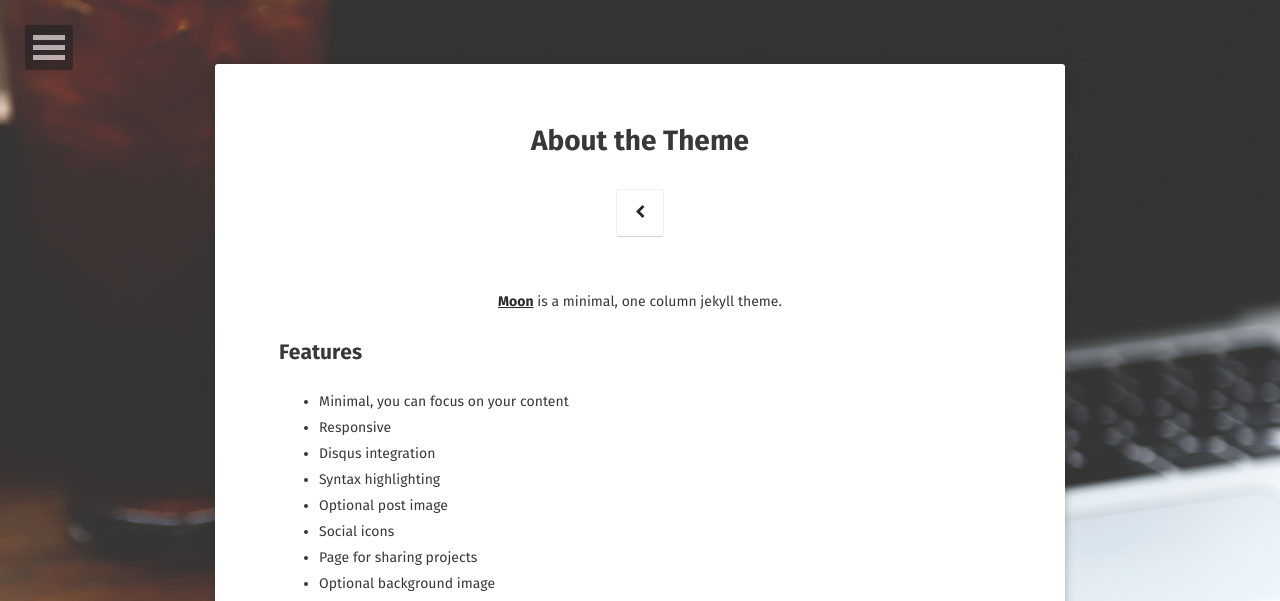
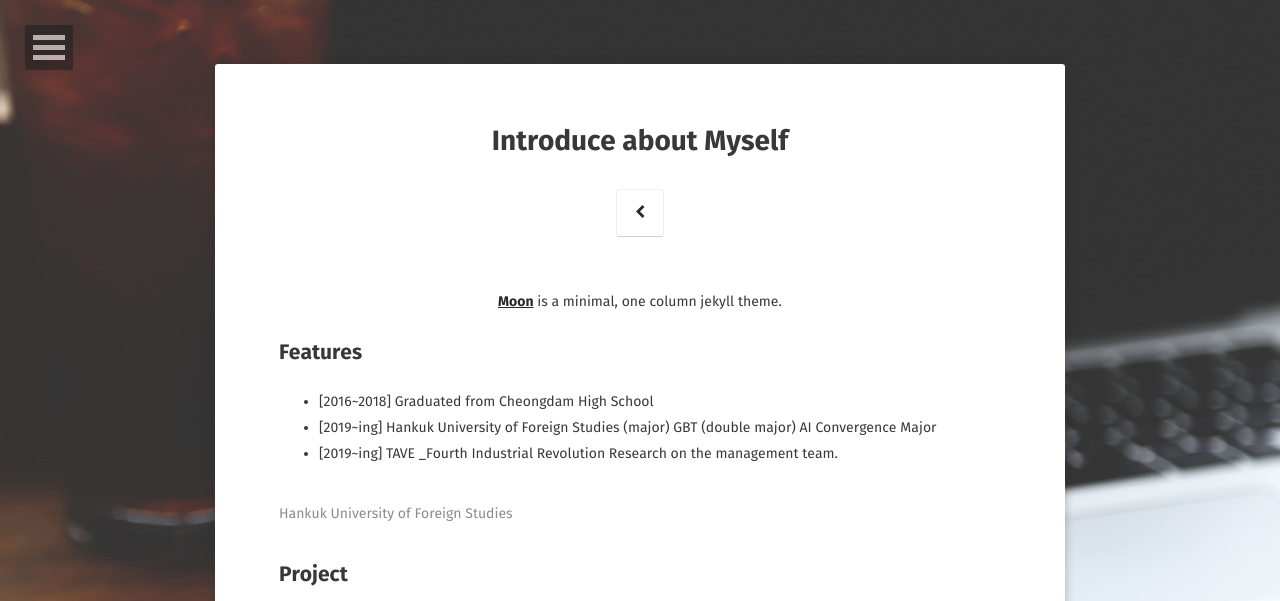
Before and after one commit to yerimoh/yerimoh.github.io, a Jekyll site: the page built from about/index.md, in a window 1280 px wide, cut to the strip 0-601 px from the top of the page. Built offline with Jekyll 4.4.1, drawn with Linux system fonts in a browser that asks for light colours; some web fonts are replaced; some of the changed text lies outside the part shown.

Commit message:
Update index.md

```diff
--- a/about/index.md
+++ b/about/index.md
@@ -1,7 +1,7 @@
 ---
 layout: page
-title: About the Theme
-tags: [about, Jekyll, theme, moon]
+title: Introduce about Myself
+tags: [about, Jekyll, theme, moon, TAVE, Hankuk University of Foreign Studies, GBT, AI Convergence Major]
 date: 2016-03-21
 comments: false
 ---
@@ -9,18 +9,16 @@ comments: false
 <center><a href="http://taylantatli.github.io/Moon"><b>Moon</b></a> is a minimal, one column jekyll theme.</center>
 
 ## Features
-* Minimal, you can focus on your content
-* Responsive
-* Disqus integration
-* Syntax highlighting
-* Optional post image
-* Social icons
-* Page for sharing projects
-* Optional background image
-* Simple navigation menu
-* MathJax support
-
-## Preview
+* [2016~2018] Graduated from Cheongdam High School
+* [2019~ing] Hankuk University of Foreign Studies
+             (major) GBT
+             (double major) AI Convergence Major
+* [2019~ing] TAVE _Fourth Industrial Revolution Research
+             on the management team.
+{% capture images %}
+{% endcapture %}
+{% include gallery images=images caption="Hankuk University of Foreign Studies" cols=2 %}
+## Project
 
 {% capture images %}
     https://cloud.githubusercontent.com/assets/754514/14509720/61c61058-01d6-11e6-93ab-0918515ecd56.png
@@ -35,3 +33,7 @@ See a [live version of Moon](http://taylantatli.github.io/Moon) hosted on GitHub
 To learn how to install and use this theme check out the [Setup Guide](http://taylantatli.me/Moon/moon-theme/) for more information.
 
 [Install Moon](https://github.com/TaylanTatli/Moon){: .btn}
+[Install Hankuk University of Foreign Studies](http://www.hufs.ac.kr/){: .btn}
+[Install GBT](http://hufsgbtgbt.cafe24.com/){: .btn}
+[Install AI Convergence Major](http://soft.hufs.ac.kr/){: .btn}
+[Install TAVE](https://blog.naver.com/t-ave){: .btn}
```
